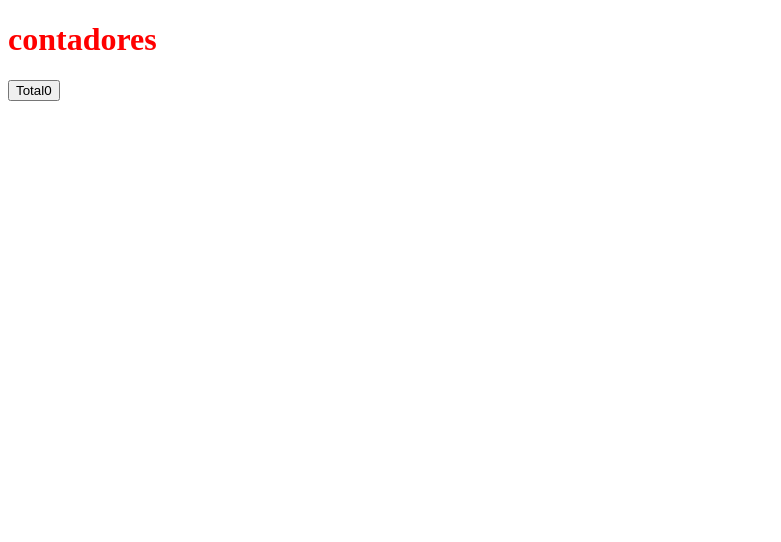
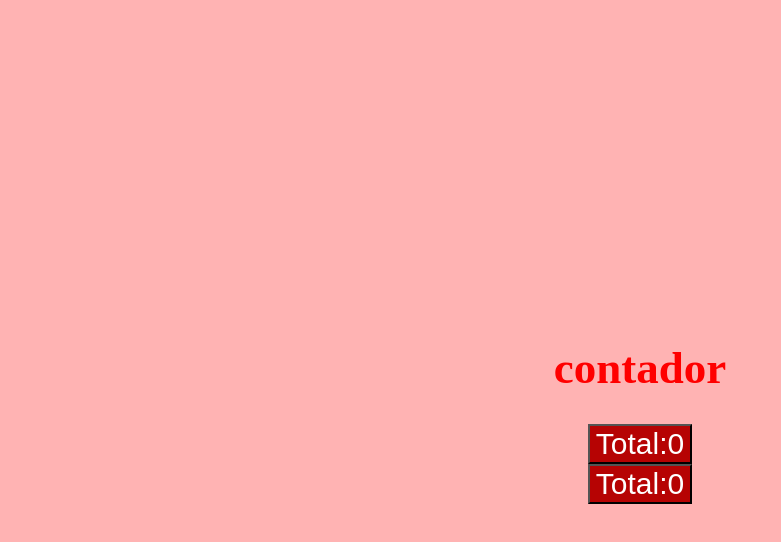
Before and after one commit to liviagoltz/desafio-4, a plain HTML site: page index.html in a window 1280 px wide. Shown: the whole page, without its empty margins (0-781 px from the left). Drawn offline with Linux system fonts and the light colour scheme.

Commit message:
Update index.html

```diff
--- a/index.html
+++ b/index.html
@@ -4,34 +4,60 @@
 <head>
   <meta charset="UTF-8">
   <meta name="viewport" content="width=device-width, initial-scale=1.0">
-  <title>contadores</title>
-  <!-- <style>
+  <title>contador</title>
+ <style>
+    body{
+        background-color: rgb(255, 179, 179);
+        justify-content: center;
+        align-items: center;
+        display: flex;
+       flex-direction: column;
+       min-height: 100vh;
+    }
+    h1{
+        color: red;
+        font-size: 45px;
+    }
     button{
-      width: 10rem;
-      height: 5rem;
-      font-size: 4rem;
-      background-color: red;
-      color: blueviolet;
+        justify-content: center;
+        display: flex;
+        align-items: center;
+       font-size: 30px;
+       background-color: rgb(182, 3, 3);
+       color: white;
     }
-  </style> -->
+    button:hover{
+        background-color: rgb(83, 1, 1);
+    }
+ </style>
+
 </head>
 <body>
-  <h1 style="color: red;">contadores</h1>
-  <button onclick = "adicionar()">0</button>
+  <h1>contador</h1>
+  <button onclick = "adicionar1()"class="button1">0</button>
+  <button onclick = "mais2()"class="button2">0</button>
 
   <script>
-    var numero = 0;
+    let numero1= 0;
+    let numero2 = 0;
 
-    function adicionar() {
-
-      numero++;
-      console.log("1");
+    function adicionar1() {
+      numero1++;
       render();
     }
 
+    function mais2() {
+     numero2++;
+     render();
+   }
+
     function render() {
-      document.querySelector("button").innerText ="Total"+numero;
-      console.log("2");
+     const button1= document.querySelector(".button1")
+     button1.innerText ="Total:"+numero1;
+
+
+     const button2= document.querySelector(".button2")
+     button2.innerText ="Total:"+numero2;
 
     }
 
```
